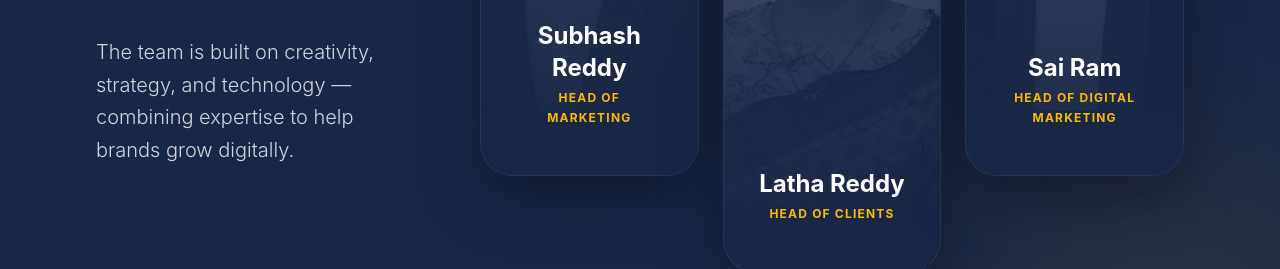
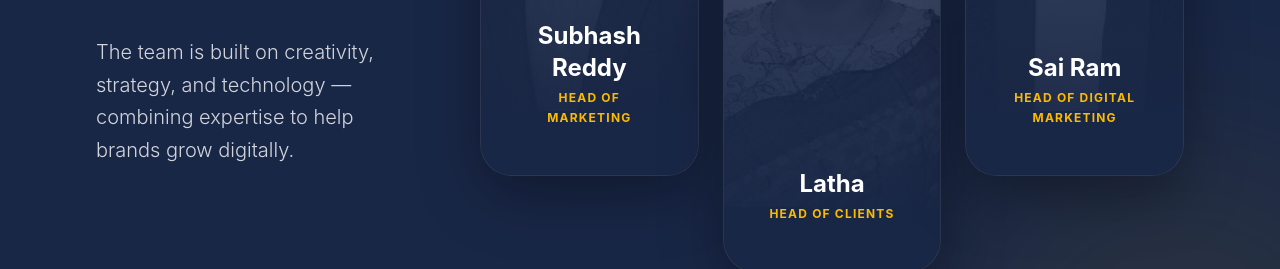
Before and after one commit to eshadigitalmkt/eshadigital, a React (Vite) app: page /about in a window 1280 px wide. Shown: the part 1188-1457 px from the top of the page. Built offline with nearby package versions, Linux system fonts and the light colour scheme; a web font is replaced by a local one.

Commit message:
All completed

```diff
--- a/src/pages/AboutPage.tsx
+++ b/src/pages/AboutPage.tsx
@@ -160,12 +160,13 @@
 
   },
   {
-    name: "Latha Reddy",
+    name: "Latha",
     role: "HEAD OF CLIENTS",
 
     image: LathaImage,
 
   },
+
   {
     name: "Sai Ram",
     role: "HEAD OF DIGITAL MARKETING",
```
